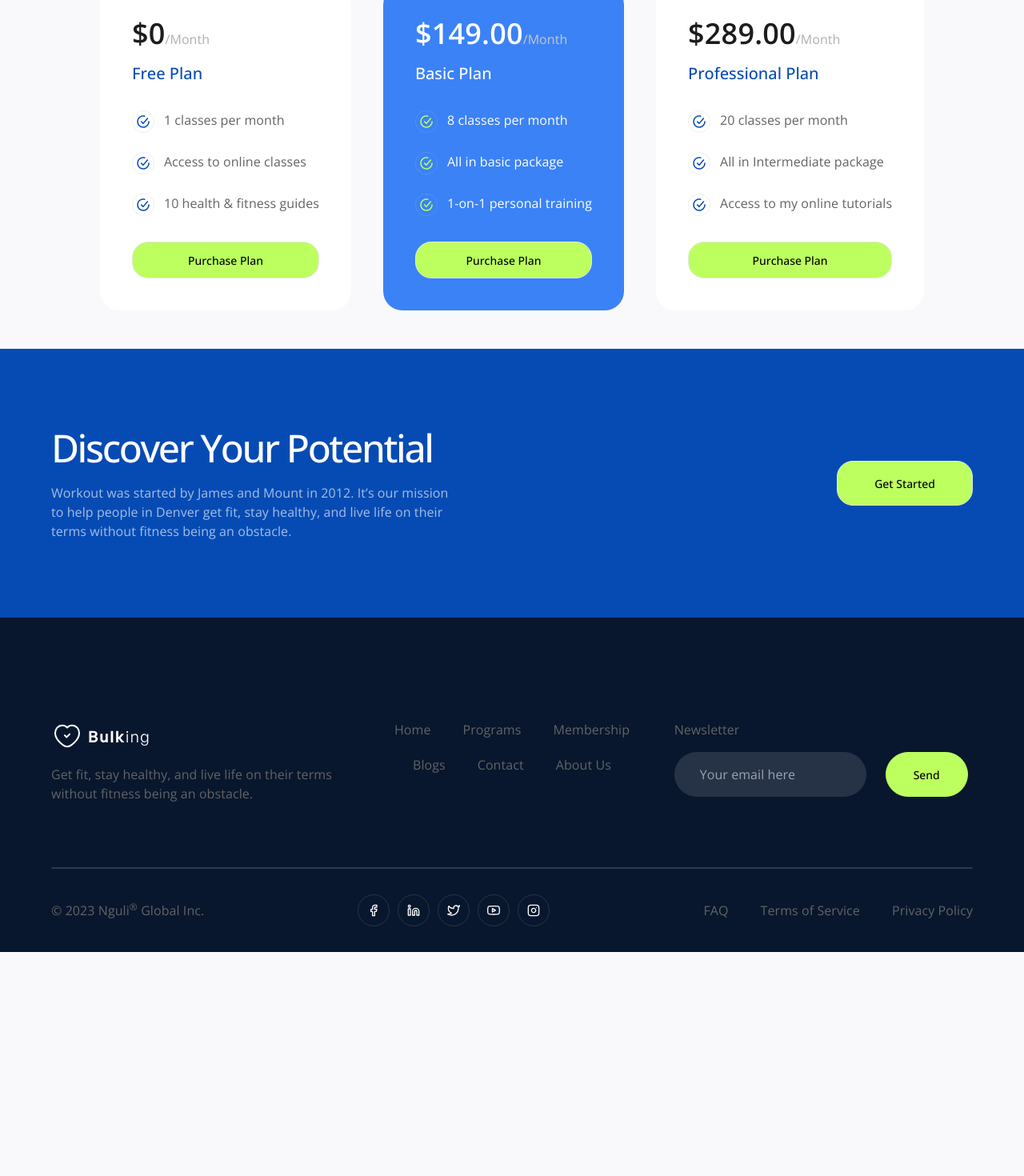
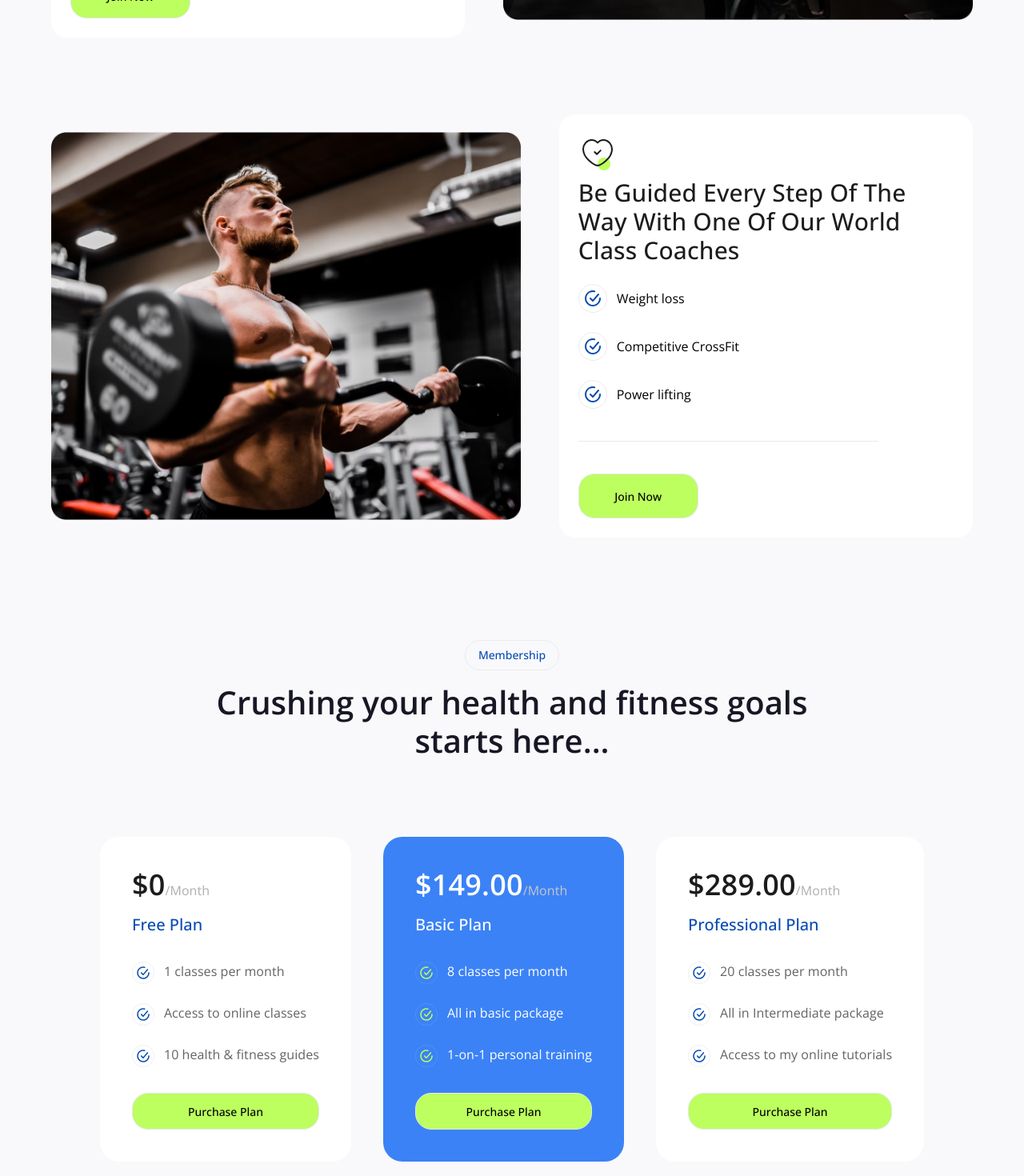
Before and after one commit to Balaji201295/React_Sites, a React (Vite) app in the folder 01_bulking/: page / in a window 1280 px wide. Shown: the part 840-2310 px from the top of the page at 80% size. Before the commit the page ends 2030 px from the top, so only its background shows below. Built offline with nearby package versions, Linux system fonts and the light colour scheme.

Commit message:
Home page session section completed

```diff
--- a/01_bulking/src/components/MembershipItems.jsx
+++ b/01_bulking/src/components/MembershipItems.jsx
@@ -18,12 +18,57 @@ const MembershipItems = ({
   const formattedPrice = price > 10 ? `${price}.00` : `${price}`;
 
   return (
-    <Link
-      to={planType === "Basic Plan" ? "/membership-details" : ""}
-      className={
-        planType === "Basic Plan" ? "cursor-pointer" : "cursor-default"
-      }
+    <>
+      {planType === "Basic Plan" ? (
+        <div className={`${columnClasses} rounded-3xl`}>
+          <Link to="/membership-details">
+            <h3
+              className={`font-sans text-3xl sm:text-4xl font-semibold tracking-[.2px] pb-4 ${textClasses}`}
             >
+              ${formattedPrice}
+              <span
+                className={`${spanClasses} text-sm sm:text-base font-normal tracking-[.08px]`}
+              >
+                /Month
+              </span>
+            </h3>
+            <p
+              className={`${planTypeClasses} font-sans text-base sm:text-xl font-medium tracking-[.01px] pb-8`}
+            >
+              {planType}
+            </p>
+            {contentClasses && (
+              <p
+                className={`${contentClasses} font-sans font-normal text-[12px] sm:text-[16px] leading-[20px] sm:leading-[24px] tracking-[0.08px] pb-6 max-w-[240px]`}
+              >
+                {content}
+              </p>
+            )}
+            {plan && (
+              <div className="flex flex-col gap-6 pb-8">
+                {plan.points.map((point, index) => (
+                  <div key={index} className="flex gap-3">
+                    <img src={imgUrl} alt="Mark" className="w-7 h-7" />
+                    <p className={`${styles.paragraph} ${textClasses}`}>
+                      {point}
+                    </p>
+                  </div>
+                ))}
+              </div>
+            )}
+          </Link>
+          {/* Purchase Plan button */}
+          <Link to="/payment">
+            <Button
+              type="button"
+              text="Purchase Plan"
+              width="w-full"
+              height="h-[46px]"
+              bgColor="bg-[#BCFF5E]"
+            />
+          </Link>
+        </div>
+      ) : (
         <div className={`${columnClasses} rounded-3xl`}>
           <h3
             className={`font-sans text-3xl sm:text-4xl font-semibold tracking-[.2px] pb-4 ${textClasses}`}
@@ -52,7 +97,9 @@ const MembershipItems = ({
               {plan.points.map((point, index) => (
                 <div key={index} className="flex gap-3">
                   <img src={imgUrl} alt="Mark" className="w-7 h-7" />
-                <p className={`${styles.paragraph} ${textClasses}`}>{point}</p>
+                  <p className={`${styles.paragraph} ${textClasses}`}>
+                    {point}
+                  </p>
                 </div>
               ))}
             </div>
@@ -68,7 +115,8 @@ const MembershipItems = ({
             />
           </Link>
         </div>
-    </Link>
+      )}
+    </>
   );
 };
 
--- a/01_bulking/src/components/SectionHeading.jsx
+++ b/01_bulking/src/components/SectionHeading.jsx
@@ -1,7 +1,7 @@
 import React from "react";
 import styles from "../styles";
 const SectionHeading = ({ heading, title, maxWidth }) => (
-  <div className="text-center mb-12">
+  <div className="text-center mb-12 px-6 sm:px-0">
     <h5 className="font-sans text-xs sm:text-sm font-medium text-mainColor py-2 px-4 mb-4 border border-solid border-[#E9EBED] rounded-[20px] inline-flex">
       {heading}
     </h5>
--- a/01_bulking/src/constants/index.js
+++ b/01_bulking/src/constants/index.js
@@ -10,6 +10,7 @@ import {
   HeartCheck,
   Heart_White,
   Image_1,
+  Image_2,
   Image_3,
   Image_4,
   NewBalance,
@@ -106,23 +107,19 @@ export const sessions = [
   {
     icon: Biceps,
     title: "Crush any strength program with our suite of strength equipment",
-    points: {
-      point_1: "Fully fitted power lifting and strongman section",
-      point_2: "Olympic lifting platforms, weights, and bars",
-      point_3: "Dumbbells ranging 5lbs-250lbs",
-    },
+    points: [
+      "Fully fitted power lifting and strongman section",
+      "Olympic lifting platforms, weights, and bars",
+      "Dumbbells ranging 5lbs-250lbs",
+    ],
     imgUrl: Image_1,
   },
   {
     icon: HeartCheck,
     title:
       "Be guided every step of the way with one of our world class coaches",
-    points: {
-      point_1: "Weight loss",
-      point_2: "Competitive CrossFit",
-      point_3: "Power lifting",
-    },
-    imgUrl: Image_3,
+    points: ["Weight loss", "Competitive CrossFit", "Power lifting"],
+    imgUrl: Image_2,
   },
 ];
 
@@ -326,31 +323,6 @@ export const personalTrainingSpecs = [
     icon: Dumbbell_2,
     value: 3,
     title: "Super Body Toning",
-  },
-];
-
-export const personalTrainingInfo = [
-  {
-    question: "What is this class about?",
-    answer:
-      "Pretium sed tempor vestibulum sit urna. Potenti purus sodales in enim nunc. In et auctor fusce sit donec condimentum. Diam ultrices enim nunc ornare id aliquet sed arcu commodo. Aliquam morbi fermentum amet dui ullamcorper praesent elit. Viverra nam massa cursus leo blandit eget eu. Tempor enim neque metus nunc sodales at eros. Malesuada placerat vestibulum amet sit tempor mi dignissim. Feugiat nullam urna gravida vulputate mi eleifend laoreet. ",
-  },
-  {
-    question: "Is this the right fitness class for me?",
-    answer:
-      "Viverra urna imperdiet non malesuada. In massa id tellus natoque augue in et, et. Suspendisse feugiat scelerisque et, viverra urna imperdiet.Vitae interdum quis lacus ut viverra.",
-    points: {
-      point_1:
-        "1. Enim eu turpis egestas pretium aenean pharetra magna ac placerat.",
-      point_2: "2. Nunc semper velit netus donec commodo.",
-      point_3:
-        "3. Lacus hendrerit aliquam habitant eget faucibus venenatis turpis",
-    },
-  },
-  {
-    question: "How can I take a trial class?",
-    answer:
-      "Diam ultrices enim nunc ornare id aliquet sed arcu commodo. Aliquam morbi fermentum amet dui ullamcorper praesent elit. Viverra nam massa cursus leo blandit eget eu. Tempor enim neque metus nunc sodales at eros. Malesuada placerat vestibulum amet sit tempor mi dignissim. Feugiat nullam urna gravida vulputate mi eleifend laoreet. ",
   },
 ];
 
--- a/01_bulking/src/pages/Home.jsx
+++ b/01_bulking/src/pages/Home.jsx
@@ -1,7 +1,13 @@
 import React from "react";
-import { CTA, Reviews, MembershipItems } from "../components";
+import {
+  CTA,
+  Reviews,
+  MembershipItems,
+  SectionHeading,
+  Button,
+} from "../components";
 import { CheckMark, CheckMarkLight } from "../assets";
-import { plans } from "../constants";
+import { plans, sessions } from "../constants";
 import styles from "../styles";
 const Home = () => {
   const renderMembershipItems = () => {
@@ -33,10 +39,65 @@ const Home = () => {
   };
   return (
     <main>
-      <Reviews />
+      <div
+        className={`flex flex-col justify-center items-center py-16 sm:py-32 ${styles.paddingX}`}
+      >
+        <h1 className="font-sans text-primary capitalize font-medium tracking-[.24px] text-3xl sm:text-4xl max-w-lg text-center pb-16">
+          We offer something for everybody
+        </h1>
+        <div>
+          {sessions.map((session, index) => {
+            const { icon, title, imgUrl } = session;
+            return (
+              <div
+                key={index}
+                className={`flex items-center gap-12 flex-col-reverse sm:flex-row ${
+                  index !== sessions.length - 1 ? "mb-12 sm:mb-24" : ""
+                } even:flex-col-reverse sm:even:flex-row-reverse`}
+              >
+                <div className="flex-[.8] flex flex-col items-start p-6 bg-white rounded-[20px]">
+                  <img src={icon} alt="Icon" className="w-12 h-12" />
+                  <h3 className="font-sans text-primary capitalize font-medium tracking-[.16px] text-xl md:text-3xl pt-2 pb-4 md:pb-6">
+                    {title}
+                  </h3>
+                  {session.points.map((item, index) => (
+                    <div
+                      key={index}
+                      className={`flex gap-3 items-center ${
+                        index !== session.points.length - 1
+                          ? " mb-4 md:mb-6"
+                          : ""
+                      }`}
+                    >
+                      <img src={CheckMark} alt="Check" className="w-9 h-9" />
+                      <p>{item}</p>
+                    </div>
+                  ))}
+                  <div className="w-[80%] h-[1px] bg-[#E9EBED] my-6 md:my-10"></div>
+                  <Button
+                    text="Join Now"
+                    width="w-[150px]"
+                    height="h-[56px]"
+                    bgColor="bg-[#BCFF5E]"
+                  />
+                </div>
+                <div className="flex-1">
+                  <img src={imgUrl} alt="Image" />
+                </div>
+              </div>
+            );
+          })}
+        </div>
+      </div>
+      <SectionHeading
+        heading="Membership"
+        title="Crushing your health and fitness goals starts here..."
+        maxWidth="max-w-[772px] mx-auto"
+      />
       <div className="flex flex-wrap justify-center gap-10 py-12">
         {renderMembershipItems()}
       </div>
+      <Reviews />
       <CTA />
     </main>
   );
--- a/01_bulking/src/styles.js
+++ b/01_bulking/src/styles.js
@@ -8,7 +8,7 @@ const styles = {
 
   // heading typography
   heading:
-    "font-sans font-semibold sm:text-[40px] text-[32px] text-heading sm:leading-[48px] leading-[40px] w-full",
+    "font-sans font-semibold text-[24px] sm:text-[40px] text-[32px] text-heading sm:leading-[48px] leading-[40px] w-full",
 
   // paragraph typography
   paragraph:
```
Lines whose indentation alone changed are shown as unchanged.
